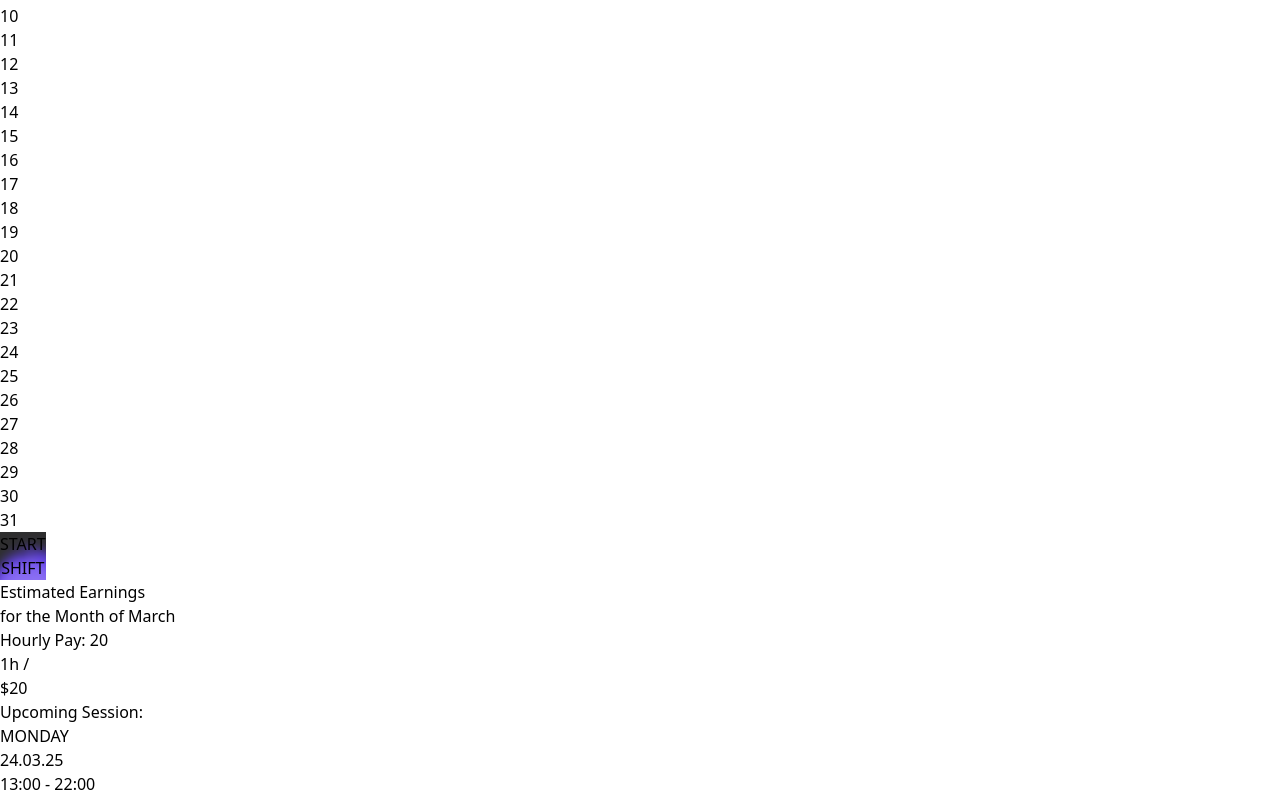
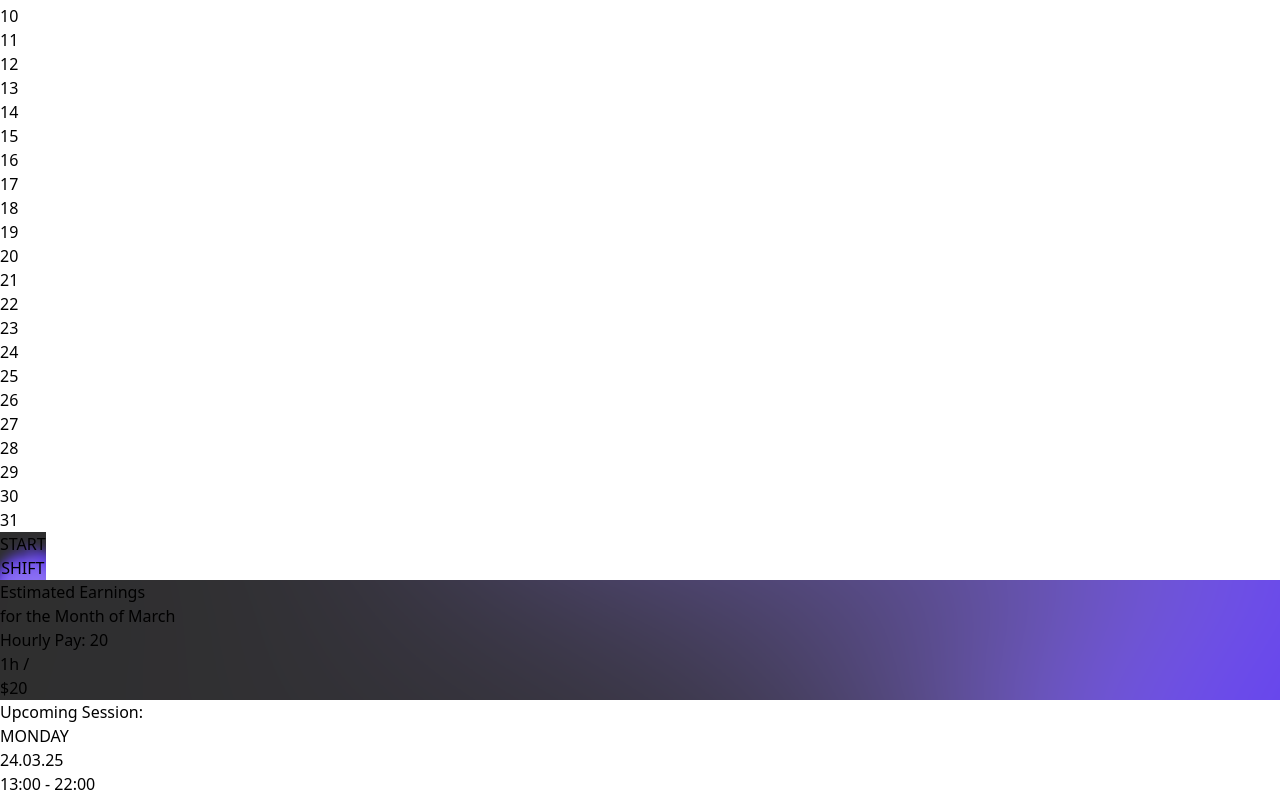
Before and after one commit to davide-muzzi/zera, a Vue app: page / in a window 1280 px wide. Shown: the part 500-1296 px from the top of the page. Built offline with nearby package versions, Linux system fonts and the light colour scheme; no server answers.

Commit message:
did some css to make it look nicer

```diff
--- a/src/components/EarningsSummary.vue
+++ b/src/components/EarningsSummary.vue
@@ -7,14 +7,12 @@ const props = defineProps({
 
 const hourly = ref(20)
 let earnings = hourly.value * props.workedTime
-
-
 </script>
 
 <template>
   <!-- Earnings -->
-  <div class="grid grid-cols-2 gap-6">
-    <div class="from-black-50 col-span-2 flex items-end justify-between rounded-xl gradient-bg-2 p-6">
+  <div class="grid grid-cols-2 gap-6 bg-gradient-widget rounded-xl">
+    <div class="from-black-50 col-span-2 flex items-end justify-between gradient-bg-2 p-6">
       <div>
         <p class="text-xl font-bold">Estimated Earnings</p>
         <p class="text-sm text-gray-200">for the Month of March</p>
--- a/src/components/HeaderBar.vue
+++ b/src/components/HeaderBar.vue
@@ -1,8 +1,8 @@
 <template>
-    <div class="header">
-      <h1>ZERA</h1>
-      <p>Jane Doe 👤</p>
-    </div>
-  </template>
+  <div class="header flex justify-between items-center">
+    <p class="text-5xl">ZERA</p>
+    <p class="text-xl">Jane Doe 👤</p>
+  </div>
+</template>
 
-  <script setup></script>
+<script setup></script>
--- a/src/components/SidebarMenu.vue
+++ b/src/components/SidebarMenu.vue
@@ -1,8 +1,8 @@
 <template>
-  <div class="sidebar">
+  <div class="sidebar h-[95]">
     <!-- Sidebar -->
     <div
-      class="flex flex-col justify-between rounded-2xl border-2 border-purple-600 bg-gray-800 p-4"
+      class="flex flex-col justify-between rounded-2xl border-2 border-purple-600 bg-gray-800 p-4 h-full"
     >
       <div class="flex flex-col gap-4">
         <button class="rounded-xl bg-black p-2">🔔</button>
--- a/src/style.css
+++ b/src/style.css
@@ -9,3 +9,10 @@
   background-position: center;
   background-repeat: no-repeat;
 }
+
+.bg-gradient-widget {
+  background-image: url('/src/images/gradient-bg-2.png');
+  background-size: cover;
+  background-position: center;
+  background-repeat: no-repeat;
+}
```
Also changed, not shown: src/images/gradient-bg-2.png (added).
